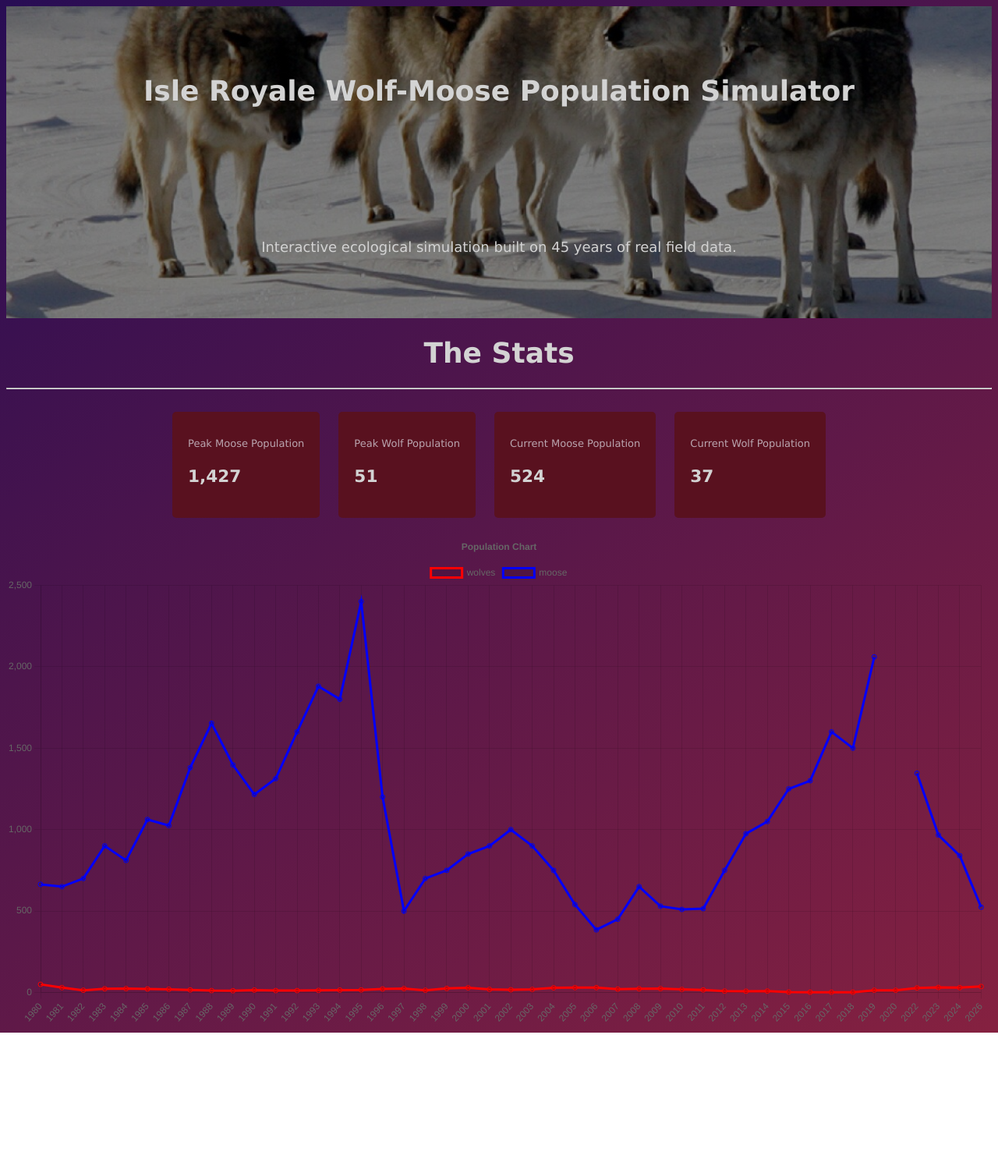
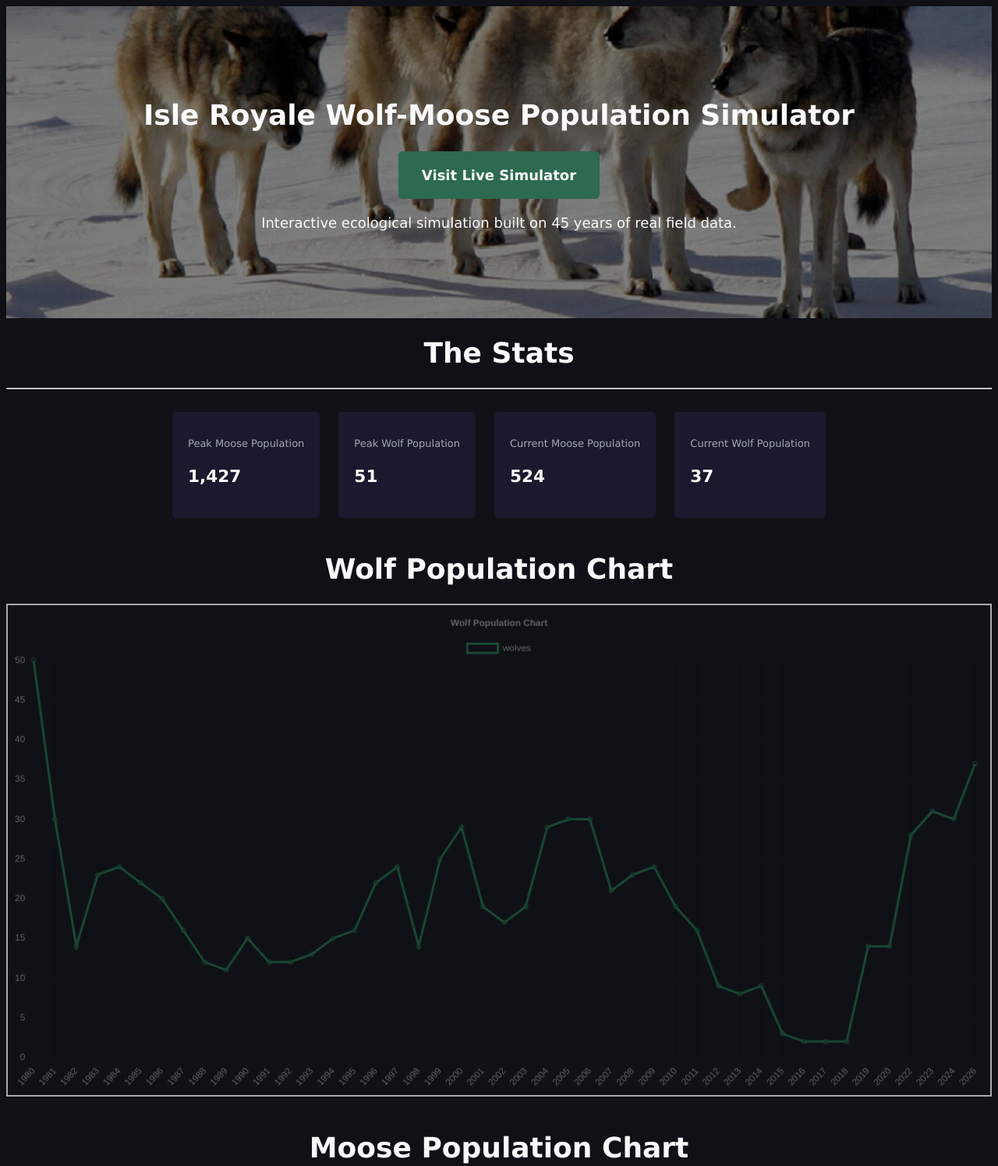
Before and after one commit to cniemi07/Isle-Royale-Sim-Js, a plain HTML site: page index.html in a window 1280 px wide. Shown: the top 1495 px of the page at 78% size. Before the commit the page ends 1324 px from the top, so only its background shows below. Drawn offline with nearby package versions, Linux system fonts and the light colour scheme.

Commit message:
Cleaned up, added charts and link to streamlit simulator

```diff
--- a/app.js
+++ b/app.js
@@ -1,5 +1,8 @@
 
-const canvas = document.getElementById("pop-chart").getContext("2d");
+const wolfCanvas = document.getElementById("pop-chart1").getContext("2d");
+
+const mooseCanvas = document.getElementById("pop-chart2").getContext("2d");
+
 
 const data = {
        years: [1980,1981,1982,1983,1984,1985,1986,1987,1988,1989,
@@ -18,18 +21,34 @@
                  510,515,750,975,1050,1250,1300,1600,1500,2060,
                  null,1346,967,840,524]
 }
-new Chart(canvas, {type: 'line', data: {
+new Chart(wolfCanvas, {type: 'line', data: {
     labels: data.years,
     datasets: [
         {
             label: "wolves",
             data:data.wolves,
-            borderColor: 'red'
+            borderColor: '#1a4a34'
         },
+    ]
+}, options: {
+    responsive: true,
+    plugins: {
+      legend: {
+        position: 'top',
+      },
+      title: {
+        display: true,
+        text: 'Wolf Population Chart'
+      }
+    }
+  },})
+new Chart(mooseCanvas, {type: 'line', data: {
+    labels: data.years,
+    datasets: [
         {
             label: "moose",
             data: data.moose,
-            borderColor: "blue"
+            borderColor: "#2D6A4F"
         }
     ]
 }, options: {
@@ -40,7 +59,7 @@
       },
       title: {
         display: true,
-        text: 'Population Chart'
+        text: 'Moose Population Chart'
       }
     }
   },})
--- a/index.html
+++ b/index.html
@@ -14,8 +14,12 @@
 
     <h1 >Isle Royale Wolf-Moose Population Simulator</h1>
 
+    <a href="https://isle-royale-sim.streamlit.app" class="my-button">Visit Live Simulator</a>
+
     <p>Interactive ecological simulation built on 45 years of real field data.</p>
 </header>
+
+
 <h1>The Stats</h1>
        <hr>
     <div id = "stats">
@@ -45,11 +49,23 @@
 
 
     <div id= "charts">
-        <canvas id ="pop-chart"></canvas>
+        <h1>Wolf Population Chart</h1>
+        <canvas id ="pop-chart1" class="chart"></canvas>
+        <br>
+        <h1>Moose Population Chart</h1>
+        <canvas id ="pop-chart2" class="chart"></canvas>
 
 
     </div>
 
+    <footer>
+        <h4>Web page developed and designed by Caiden Niemi</h4>
+        <a href="https://github.com/cniemi07" target="blank"><img align="center" src="https://raw.githubusercontent.com/rahuldkjain/github-profile-readme-generator/master/src/images/icons/Social/github.svg" alt="cniemi07" height="100" width="120" /></a>
+
+
+
+
+    </footer>
 
 </body>
 </html>
--- a/style.css
+++ b/style.css
@@ -1,6 +1,6 @@
 body{
           /* vertical alignment */
-    background: linear-gradient(145deg, rgb(40, 13, 84), rgb(133, 33, 64));
+    background: #0F1117 ;
     font-family:'Lucida Sans', 'Lucida Sans Regular', 'Lucida Grande', 'Lucida Sans Unicode', Geneva, Verdana, sans-serif ;
     font-size: large;
 }
@@ -8,7 +8,8 @@
 
     border: none;
     display: flex;              /* turns flexbox on */
-    flex-wrap: wrap;            /* lets items wrap to next line if too narrow */
+    flex-wrap: wrap;
+    flex-direction: column;
     justify-content: center;    /* horizontal alignment */
     align-items: center;
     background-image: linear-gradient(rgba(0, 0, 0, 0.5), rgba(0, 0, 0, 0.5)),url(wolf.jpg);
@@ -16,11 +17,32 @@
     background-size:cover;
     background-position: center;
     background-repeat: no-repeat;
-    color:lightgrey;
+    color:#fafafa;
     text-align: center;
 }
+.my-button{
+
+  background-color: #2D6A4F;
+  width:fit-content;
+  height:fit-content;
+  color: #fafafa;
+  padding: 20px 30px;
+  text-decoration: none;
+  display: block;
+
+  text-align: center;
+  border-radius: 5px;
+  font-weight: bold;
+  margin: 2px auto;
+}
+
+.my-button:hover {
+  background-color: #1a4a34; /* Darker color when hovering */
+  transform: translateY(-3px);
+}
+
 h1{
-    color:lightgray;
+    color:#fafafa;
     display:flex;
     justify-content: center
 }
@@ -33,10 +55,10 @@
     align-items: center;
 }
 .stat-card{
-    background: rgb(89, 17, 31);
+    background: #1A1A2E;
     border: 2px ;
     padding: 20px;
-    color: lightgray;
+    color: #fafafa;
     border-radius: 5px;
     min-width: 50px;
 
@@ -50,6 +72,15 @@
     font-size: larger;
     font-weight: bold;
 }
-#charts{
+.chart{
+    padding: 6px;
+    border: 2px solid darkgray;
+    color: forestgreen
 
 }
+h2{
+    color:#fafafa;
+    display: flex;
+
+    justify-content: center;
+}
```
